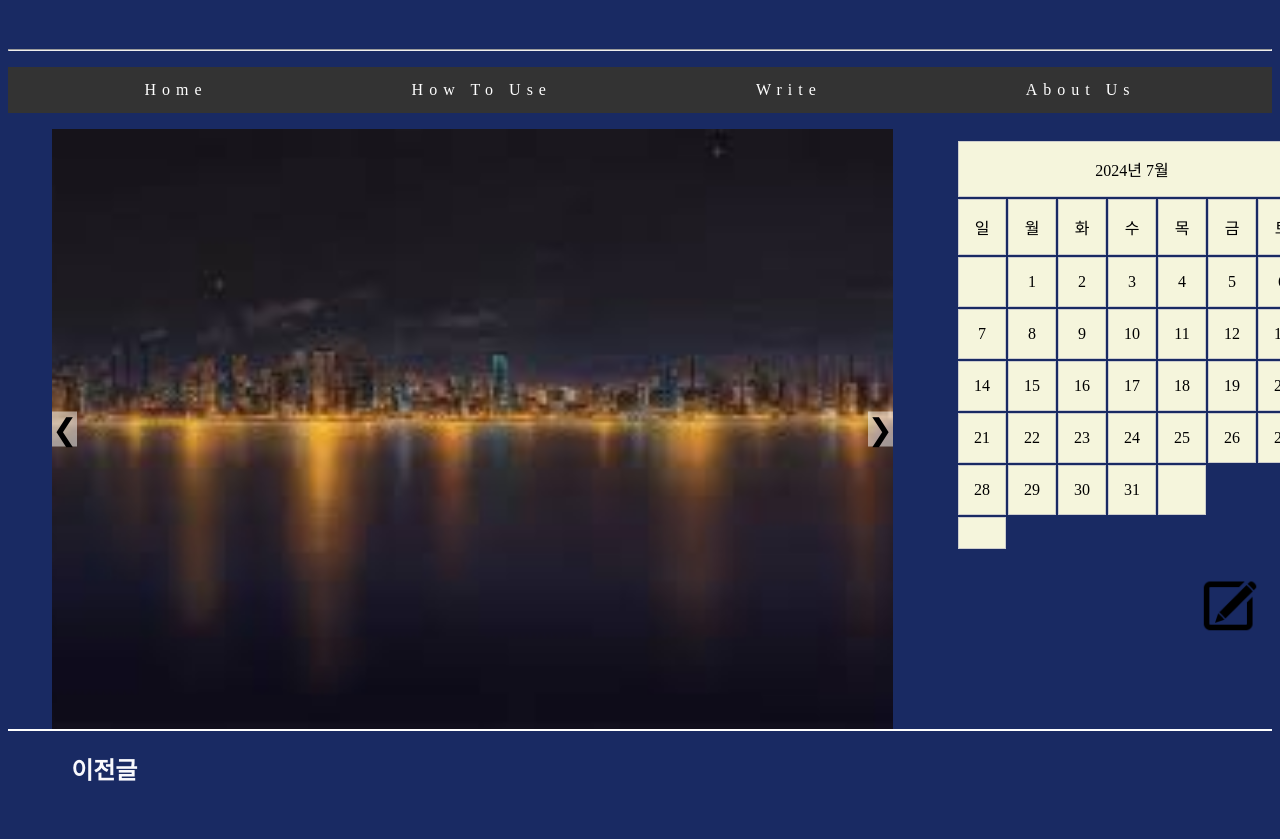
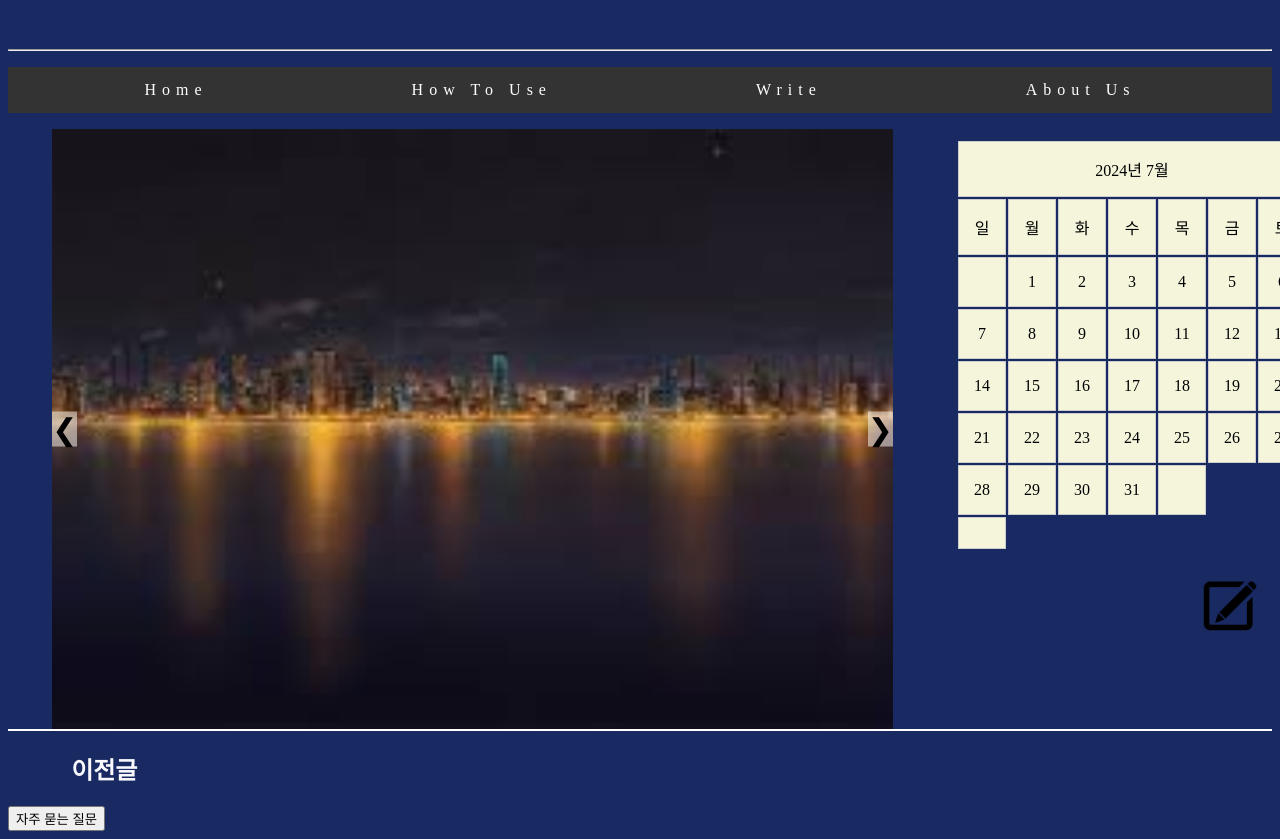
Before and after one commit to Sjueun/Upload1-B, a plain HTML site: page index.html in a window 1280 px wide. Shown: the part 146-985 px from the top of the page. Before the commit the page ends 952 px from the top, so only its background shows below. Drawn offline with Linux system fonts and the light colour scheme.

Commit message:
Update index.html

```diff
--- a/index.html
+++ b/index.html
@@ -55,6 +55,8 @@
     <script src="calendar.js"></script>
     <script src="randomText.js" defer></script>
 
+    <button onclick="location.href='quetions.html'">자주 묻는 질문</button>
+
 
 </body>
 </html>
```
